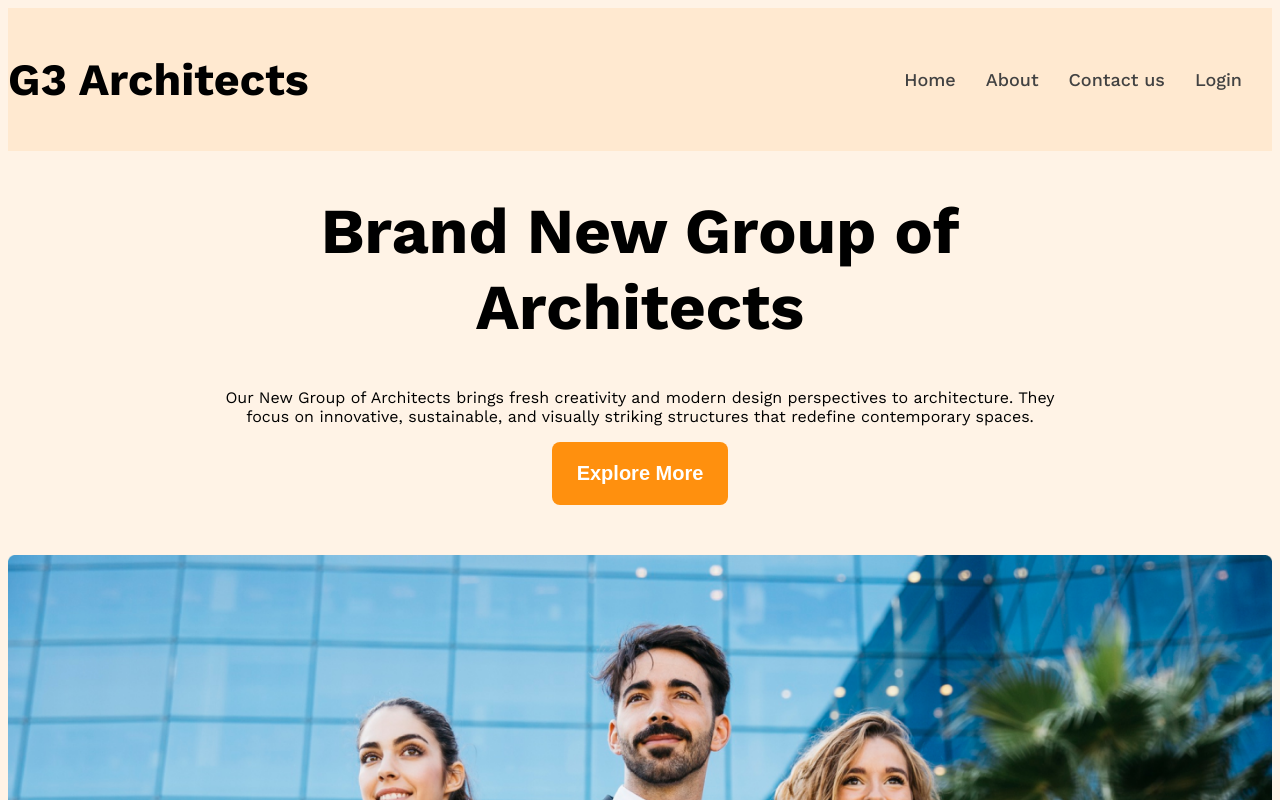
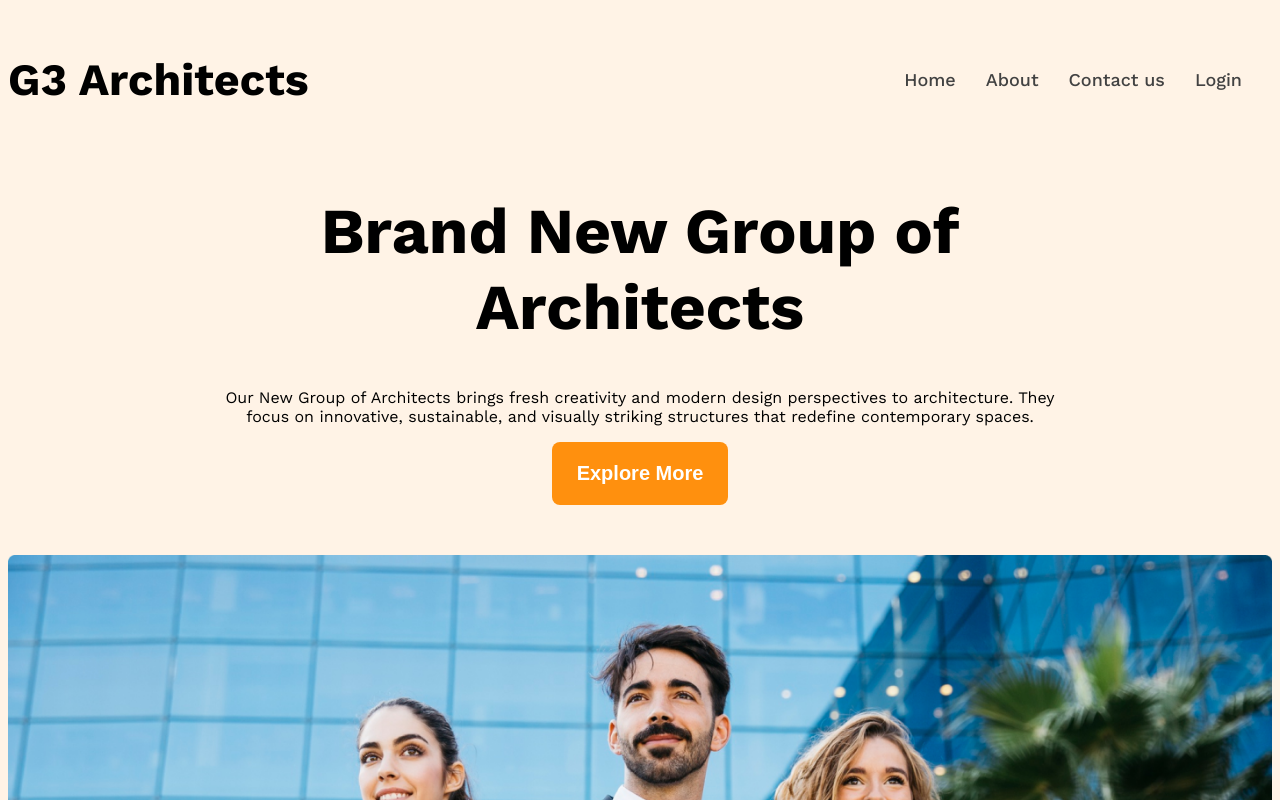
Before and after one commit to zafrinkaisar7/g3-architect, a plain HTML site: page index.html in a window 1280 px wide. Shown: the top 800 px of the page. Drawn offline with nearby package versions, Linux system fonts and the light colour scheme.

Commit message:
same bg color corrected

```diff
--- a/index.html
+++ b/index.html
@@ -7,7 +7,7 @@
     <link rel="stylesheet" href="styles/architect.css">
 </head>
 <body class="work-sans-font bg-light" >
-    <header class="bg-light">
+    <header>
         <nav class="navbar display-flex ">
             <h3 class="brand">G3 Architects</h3>
               <ul class="nav links display-flex">
```
